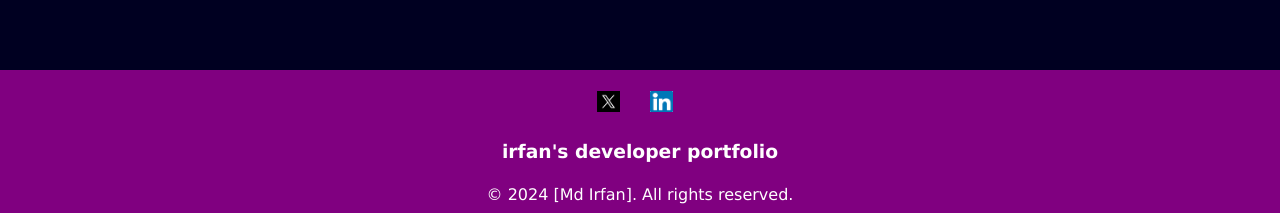
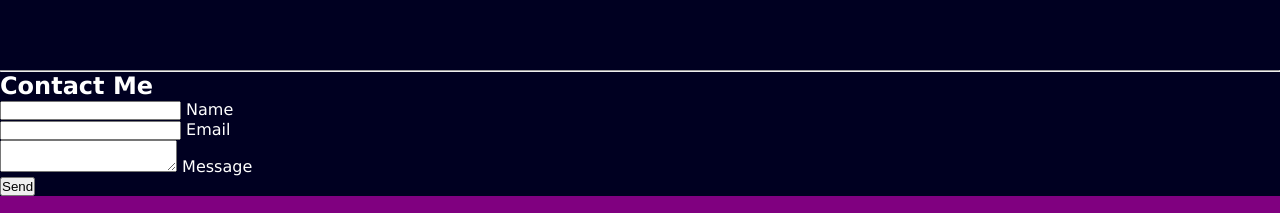
Before and after one commit to mirfan23-IITP/welcome, a plain HTML site: page index.html in a window 1280 px wide. Shown: the part 1523-1736 px from the top of the page. Drawn offline with nearby package versions, Linux system fonts and the light colour scheme.

Commit message:
Update contact etail

```diff
--- a/index.html
+++ b/index.html
@@ -104,6 +104,34 @@
         </section>
     </main>
 
+    <hr>
+
+    <section id="contact">
+        <form action="https://api.web3forms.com/submit" method="POST">
+
+            <div class="contact-form">
+                <h2>Contact Me</h2>
+                <input type="hidden" name="access_key" value="132887a0-2902-4311-9760-833116153b2f">
+                <form action="#" method="post">
+                    <div class="input-box">
+                        <input type="text" name="name" required>
+                        <label>Name</label>
+                    </div>
+                    <div class="input-box">
+                        <input type="email" name="email" required>
+                        <label>Email</label>
+                    </div>
+                    <div class="input-box">
+                        <textarea name="message" required></textarea>
+                        <label>Message</label>
+                    </div>
+                    <input type="submit" value="Send">
+                </form>
+            </div>
+        </body>
+        </html>
+    </section>
+
     <footer>
         <section class="socail-media">
             <ul>
```
